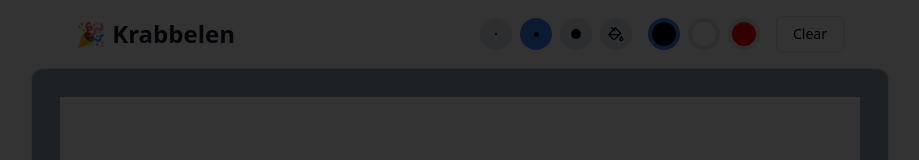
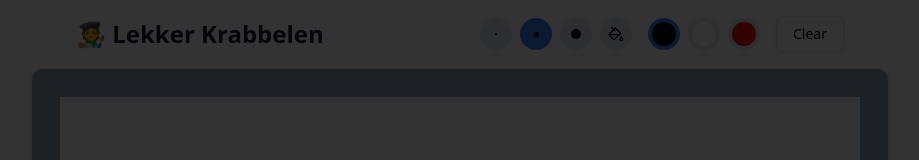
Before and after one commit to guid-ooo/lekkertekenen, a React (Vite) app: page / in a window 1280 px wide. Shown: the top 160 px of the page, without its empty margins (180-1099 px from the left). Built offline with nearby package versions, Linux system fonts and the light colour scheme; no server answers.

Commit message:
update title

```diff
--- a/src/App.tsx
+++ b/src/App.tsx
@@ -288,7 +288,7 @@ const DrawingApp = () => {
     <div className="mx-auto flex flex-col items-center p-2 sm:p-3 md:p-4 max-w-full">
       <div className="flex gap-4 mb-2 md:mb-4 items-center w-full flex-wrap max-w-screen-md">
         <h1 className="text-2xl font-bold text-slate-900">
-          🎉 {"Krabbelen"}
+          🧑‍🎨 {"Lekker Krabbelen"}
         </h1>
         <div className="flex gap-4 items-center flex-wrap justify-end flex-grow">
           <div className="flex gap-2 items-center">
```
